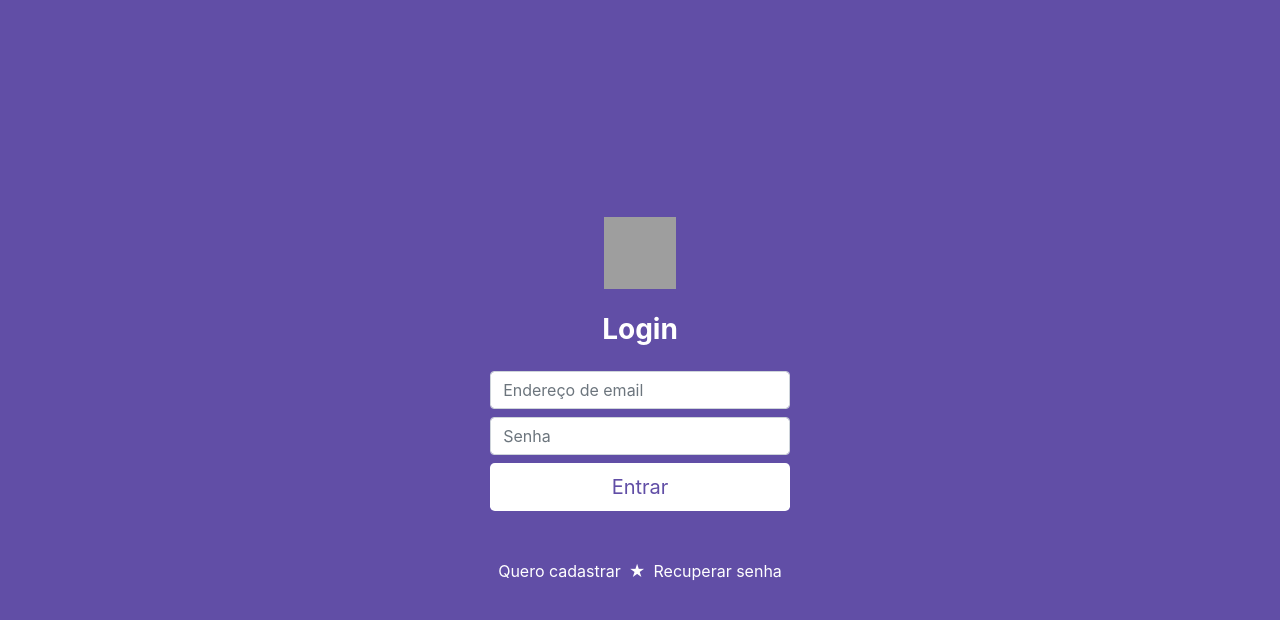
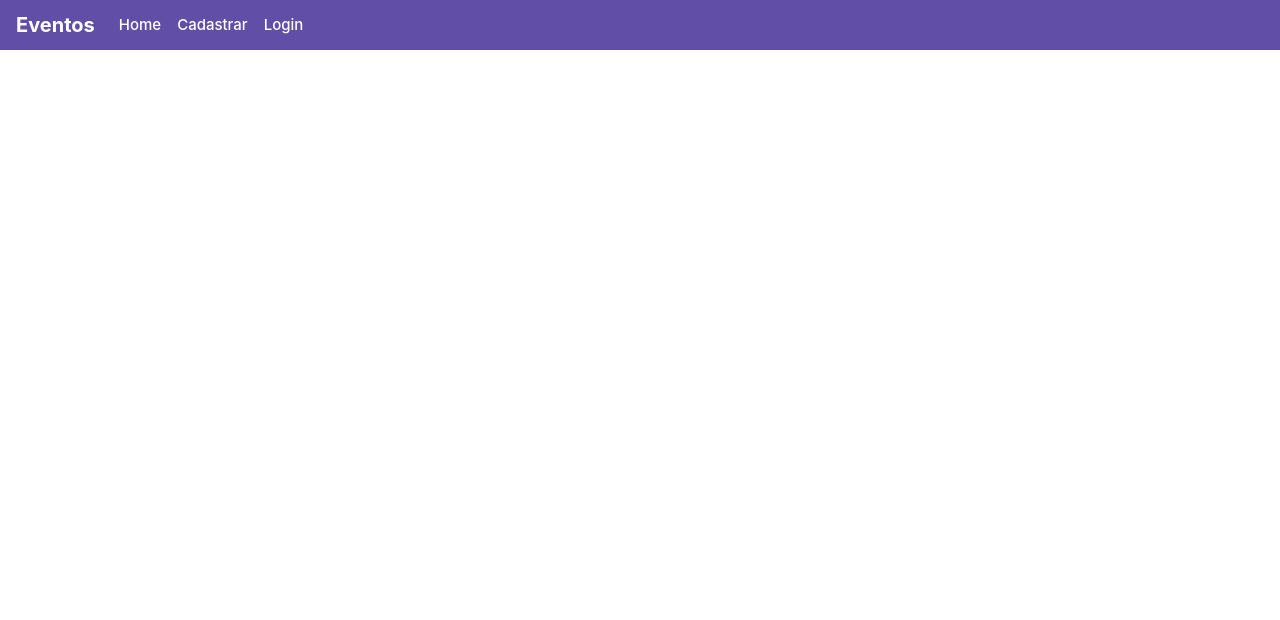
Before and after one commit to brenodev/Projeto-Eventos, a React app: page / in a window 1280 px wide. Shown: the top 620 px of the page. Built offline with nearby package versions, Linux system fonts and the light colour scheme; grey boxes are pictures that could not be loaded.

Commit message:
desenvolvimento components HOME NAVBAR

```diff
--- a/public/index.html
+++ b/public/index.html
@@ -1,11 +1,26 @@
 <!DOCTYPE html>
 <html lang="pt-br">
+
 <head>
   <meta charset="utf-8" />
   <meta name="viewport" content="width=device-width, initial-scale=1" />
+  <link rel="stylesheet" href="https://stackpath.bootstrapcdn.com/bootstrap/4.4.1/css/bootstrap.min.css"
+    integrity="sha384-Vkoo8x4CGsO3+Hhxv8T/Q5PaXtkKtu6ug5TOeNV6gBiFeWPGFN9MuhOf23Q9Ifjh" crossorigin="anonymous"/>
+  <link rel="stylesheet" href="https://cdnjs.cloudflare.com/ajax/libs/font-awesome/5.11.2/css/all.css"/>
     <title>Eventos</title>
 </head>
+
 <body>
   <div id="root"></div>
+  <script src="https://code.jquery.com/jquery-3.4.1.slim.min.js"
+    integrity="sha384-J6qa4849blE2+poT4WnyKhv5vZF5SrPo0iEjwBvKU7imGFAV0wwj1yYfoRSJoZ+n"
+    crossorigin="anonymous"></script>
+  <script src="https://cdn.jsdelivr.net/npm/popper.js@1.16.0/dist/umd/popper.min.js"
+    integrity="sha384-Q6E9RHvbIyZFJoft+2mJbHaEWldlvI9IOYy5n3zV9zzTtmI3UksdQRVvoxMfooAo"
+    crossorigin="anonymous"></script>
+  <script src="https://stackpath.bootstrapcdn.com/bootstrap/4.4.1/js/bootstrap.min.js"
+    integrity="sha384-wfSDF2E50Y2D1uUdj0O3uMBJnjuUD4Ih7YwaYd1iqfktj0Uod8GCExl3Og8ifwB6"
+    crossorigin="anonymous"></script>
 </body>
+
 </html>
--- /dev/null
+++ b/src/components/index.js
@@ -0,0 +1,3 @@
+import Navbar from "./navbar";
+
+export {Navbar}
--- /dev/null
+++ b/src/components/navbar/index.js
@@ -0,0 +1,46 @@
+import React from "react";
+import "./navbar.css";
+import { Link } from "react-router-dom";
+
+export default function Navbar() {
+  return (
+    <nav className="navbar navbar-expand-lg">
+      <Link
+        to="/"
+        className="navbar-brand text-white font-weight-bold"
+      >
+        Eventos
+      </Link>
+      <button
+        className="navbar-toggler"
+        type="button"
+        data-toggle="collapse"
+        data-target="#navbarNav"
+        aria-controls="navbarNav"
+        aria-expanded="false"
+        aria-label="Toggle navigation"
+      >
+        <i className="fas fa-bars text-white"></i>
+      </button>
+      <div className="collapse navbar-collapse" id="navbarNav">
+        <ul className="navbar-nav">
+          <li className="nav-item">
+            <Link to="/" className="nav-link">
+              Home
+            </Link>
+          </li>
+          <li className="nav-item">
+            <Link to="/cadastrar-usuario" className="nav-link">
+              Cadastrar
+            </Link>
+          </li>
+          <li className="nav-item">
+            <Link to="/login" className="nav-link">
+              Login
+            </Link>
+          </li>
+        </ul>
+      </div>
+    </nav>
+  );
+}
--- /dev/null
+++ b/src/components/navbar/navbar.css
@@ -0,0 +1,12 @@
+.navbar {
+  background-color: #614EA6;
+}
+
+.nav-item a{
+  color: #fff;
+  transition: .3s ease-in;
+  font-size: 15px;
+}
+.nav-item a:hover{
+  color: #f21667;
+}
--- a/src/pages/cadastroUsuario/index.js
+++ b/src/pages/cadastroUsuario/index.js
@@ -1,4 +1,6 @@
 import React, { useState } from "react";
+import { Navbar } from "../../components";
+
 import firebase from "../../configs/firebase";
 import "firebase/auth";
 
@@ -47,6 +49,8 @@ export default function CadastroUsuario() {
   }
 
   return (
+    <>
+      <Navbar />
       <div className="form__cadastro">
         <form className="text-center form__login mx-auto mt-5">
           <h1 className="h3 mb-3 text-black font-weight-bold">Cadastro</h1>
@@ -96,5 +100,6 @@ export default function CadastroUsuario() {
           </div>
         </form>
       </div>
+    </>
   );
 }
--- /dev/null
+++ b/src/pages/home/index.js
@@ -0,0 +1,11 @@
+import React from 'react'
+import "./home.css"
+import {Navbar} from "../../components"
+
+export default function Home() {
+  return (
+    <h1>
+      <Navbar />
+    </h1>
+  )
+}
--- /dev/null
+++ b/src/pages/index.js
@@ -0,0 +1,5 @@
+import Home from "./home"
+import Login from "./login"
+import CadastroUsuario from "./cadastroUsuario"
+
+export {Home, Login, CadastroUsuario}
--- a/src/pages/login/index.js
+++ b/src/pages/login/index.js
@@ -1,5 +1,5 @@
 import React, { useState } from "react";
-import {Link} from "react-router-dom"
+import { Link } from "react-router-dom";
 
 import "./login.css";
 import firebase from "../../configs/firebase";
@@ -75,13 +75,13 @@ export default function Login() {
           )}
         </div>
         <div className="opcoes__login mt-5 text-center">
+          <Link to="" className="mx-2">
+            Recuperar senha
+          </Link>
+          <span className="text-white">&#9733;</span>
           <Link to="cadastrar-usuario" className="mx-2">
             Quero cadastrar
           </Link>
-          <span className="text-white">&#9733;</span>
-          <a href="#" className="mx-2">
-            Recuperar senha
-          </a>
         </div>
       </form>
     </div>
--- a/src/routes.js
+++ b/src/routes.js
@@ -1,15 +1,16 @@
 import React from 'react'
 import {BrowserRouter, Switch, Route} from "react-router-dom"
-import Login from "./pages/login"
-import CadastroUsuario from "./pages/cadastroUsuario"
+import {Login, CadastroUsuario, Home} from "./pages"
+
 
 export default function Routes () {
   return (
     <BrowserRouter>
       <React.Fragment>
         <Switch>
-          <Route exact path="/" exact component={Login} />
+          <Route exact path="/" component={Home} />
           <Route path="/cadastrar-usuario" component={CadastroUsuario} />
+          <Route path="/login" component={Login} />
         </Switch>
       </React.Fragment>
     </BrowserRouter>
```
Also changed, not shown: src/pages/home/home.css (added), 1 other file (tests, documents, lock files or other folders). Lines whose indentation alone changed are shown as unchanged.
